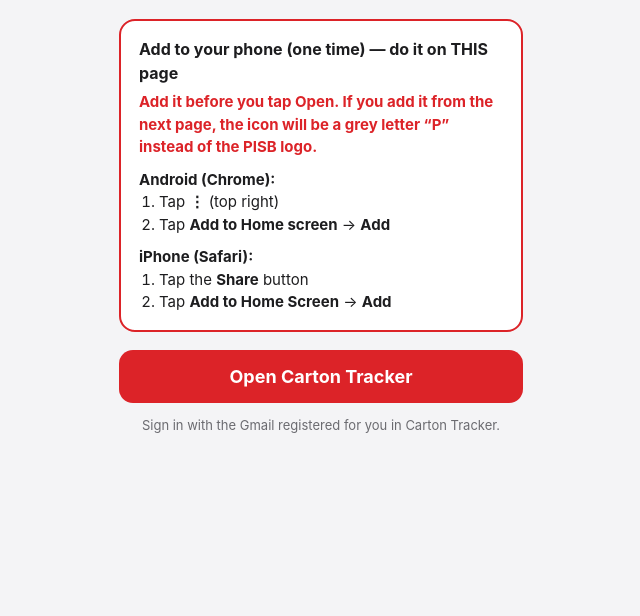
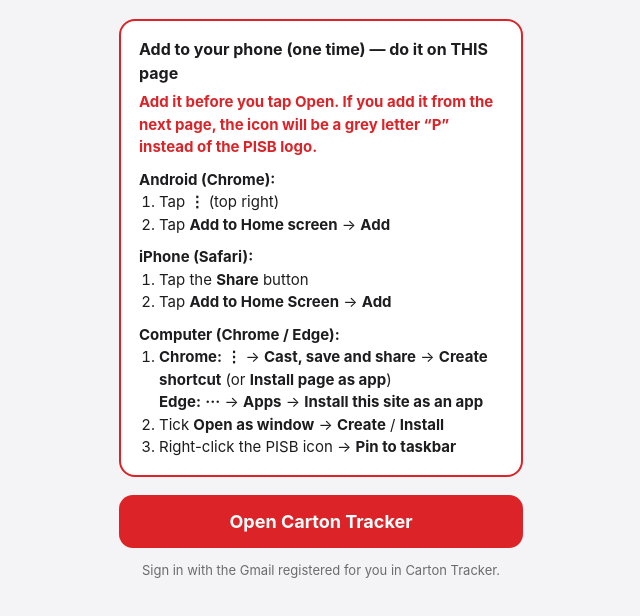
Before and after one commit to PISBWEDDING/carton-scan, a plain HTML site: page app/index.html in a window 1280 px wide. Shown: the part 238-854 px from the top of the page, without its empty margins (319-959 px from the left). Before the commit the page ends 800 px from the top, so only its background shows below. Drawn offline with Linux system fonts and the light colour scheme.

Commit message:
Launcher: desktop install steps

```diff
--- a/app/index.html
+++ b/app/index.html
@@ -47,6 +47,9 @@
     <div style="height:10px"></div>
     <b>iPhone (Safari):</b>
     <ol><li>Tap the <b>Share</b> button</li><li>Tap <b>Add to Home Screen</b> &rarr; <b>Add</b></li></ol>
+    <div style="height:10px"></div>
+    <b>Computer (Chrome / Edge):</b>
+    <ol><li><b>Chrome:</b> <b>&#8942;</b> &rarr; <b>Cast, save and share</b> &rarr; <b>Create shortcut</b> (or <b>Install page as app</b>)<br><b>Edge:</b> <b>&middot;&middot;&middot;</b> &rarr; <b>Apps</b> &rarr; <b>Install this site as an app</b></li><li>Tick <b>Open as window</b> &rarr; <b>Create</b> / <b>Install</b></li><li>Right-click the PISB icon &rarr; <b>Pin to taskbar</b></li></ol>
   </div>
   <a class="btn" style="margin-top:18px" href="https://script.google.com/macros/s/AKfycbwjt93lOBuQazCYolEepdole-W-nH1Q3mo1-ERYW1f4RLy4k55wNMrff_FRv4xTuwnS/exec">Open Carton Tracker</a>
   <p class="muted">Sign in with the Gmail registered for you in Carton Tracker.</p>
```
